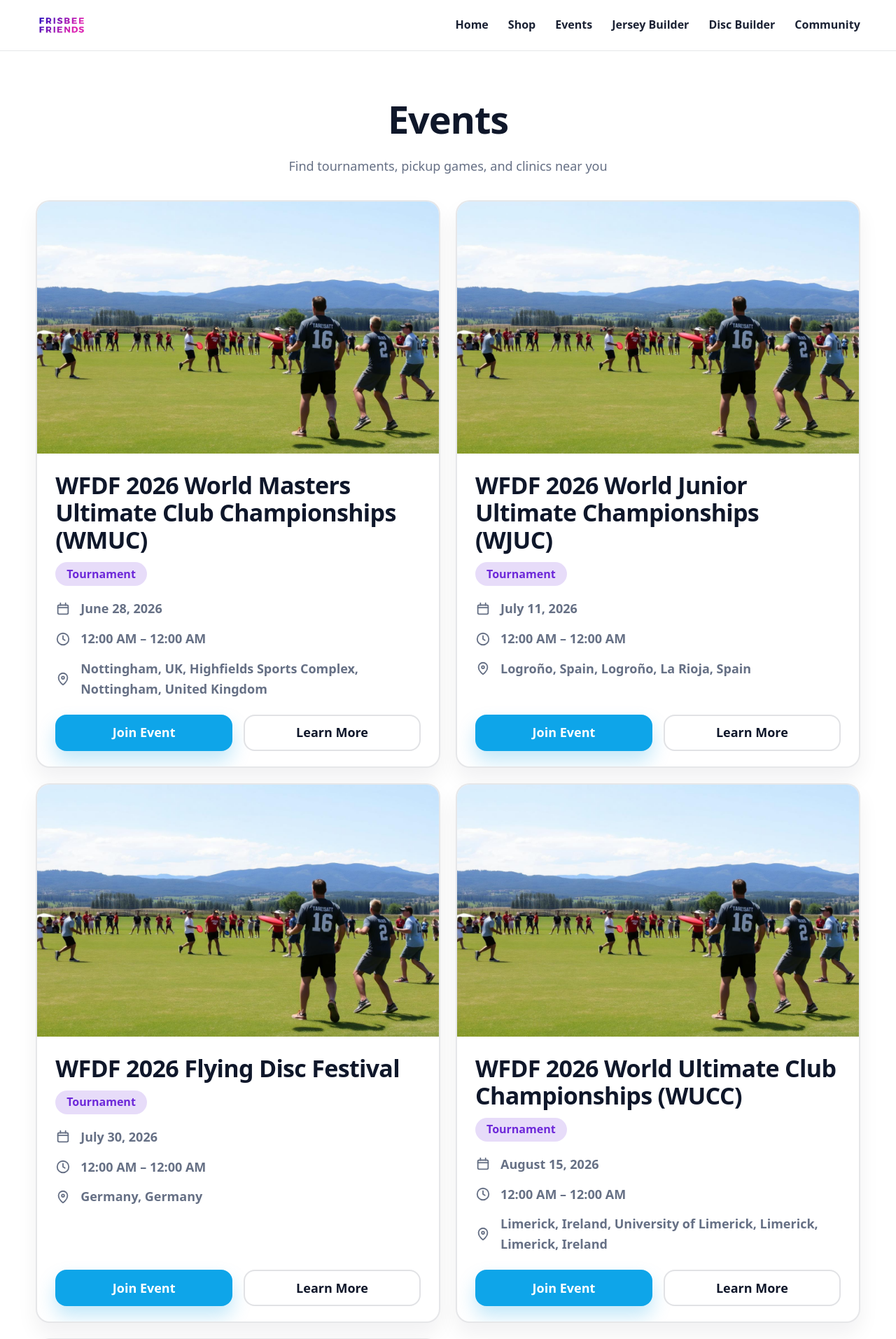
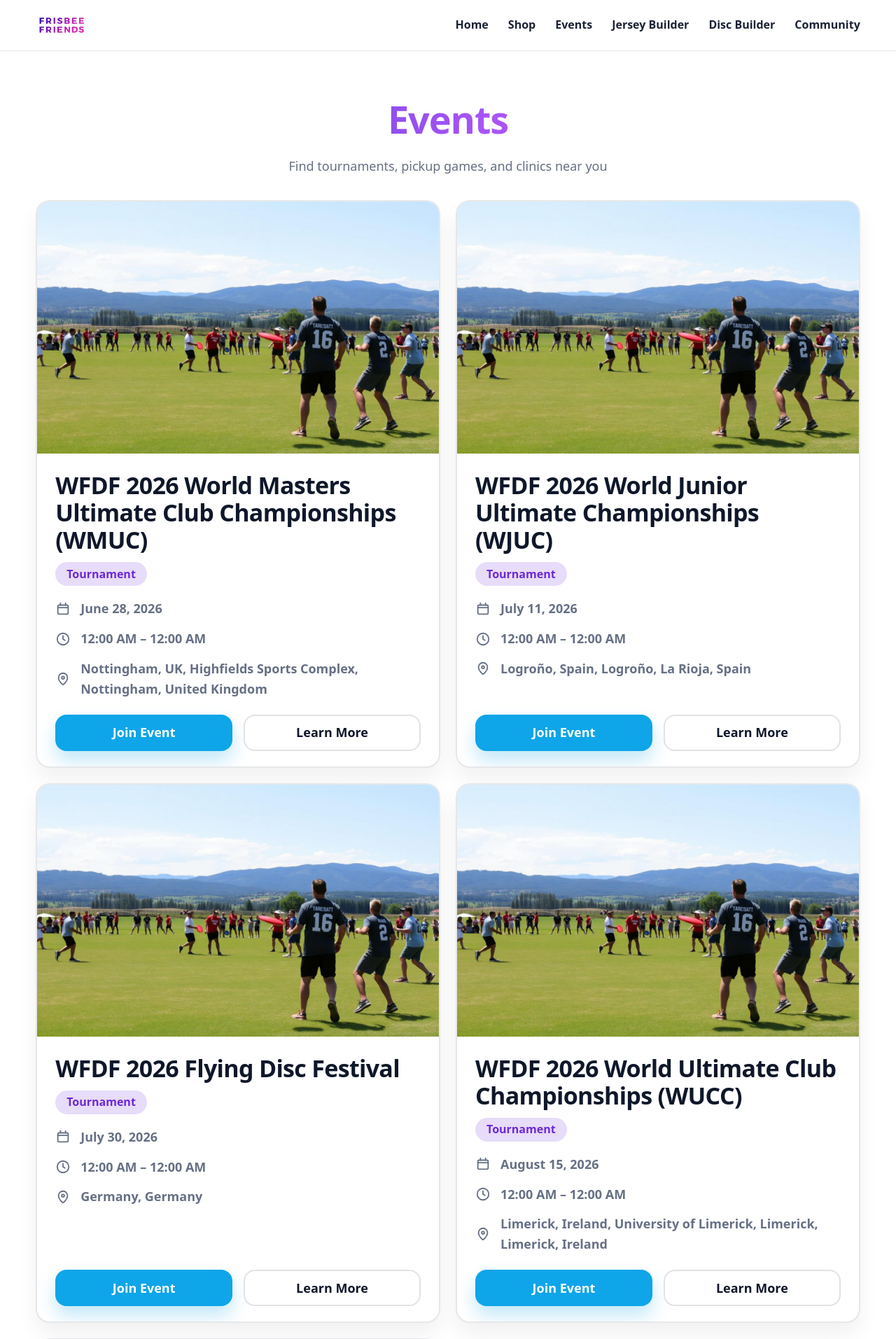
Before and after one commit to KyleManuel/frisbee-friends, a Jekyll site: the page built from events/index.md, in a window 1280 px wide. Shown: the top 1913 px of the page at 70% size. Built offline with Jekyll 4.4.1, drawn with Linux system fonts in a browser that asks for light colours.

Commit message:
Update styles.css

```diff
--- a/assets/css/styles.css
+++ b/assets/css/styles.css
@@ -31,7 +31,10 @@ a{ color:inherit; text-decoration:none; }
 }
 
 .page-title{
-  color: var(--headergradient) !important;
+  background: var(--headergradient);
+  -webkit-background-clip: text;
+  background-clip: text;
+  color: transparent;
   font-size: 54px;
   font-weight: 900;
   letter-spacing: -0.02em;
```
